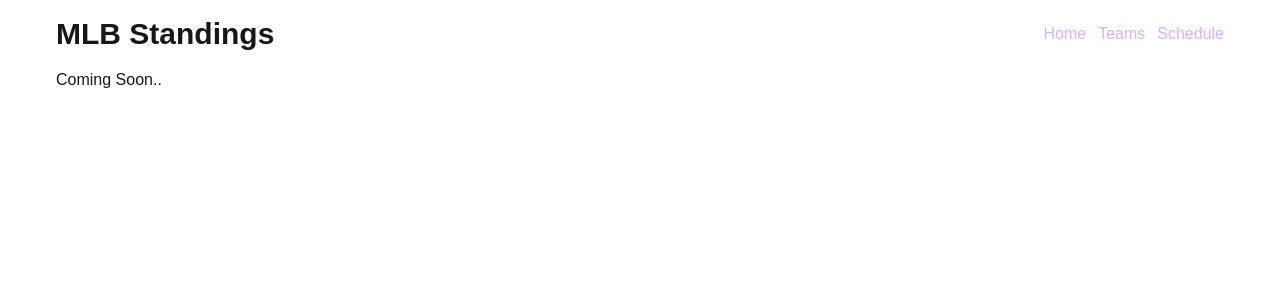
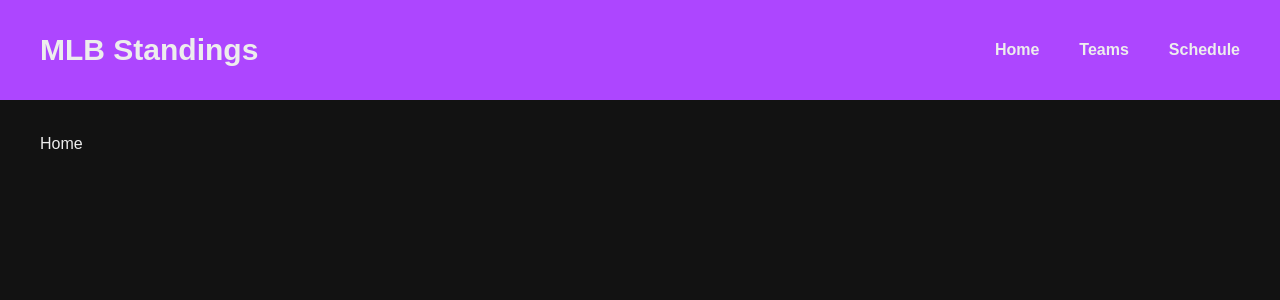
Before and after one commit to bjded/mlb-standings, a Next.js app: page / in a window 1280 px wide. Shown: the top 300 px of the page. Built offline with nearby package versions, Linux system fonts and the light colour scheme.

Commit message:
quick session - nav change, new component, need to plan architecture of project further

```diff
--- a/src/app/globals.css
+++ b/src/app/globals.css
@@ -1,8 +1,8 @@
 @import "tailwindcss";
 
 :root {
-  --background: #ffffff;
-  --foreground: #171717;
+  --background: #121212;
+  --foreground: #ededed;
 }
 
 @theme inline {
--- a/src/app/page.js
+++ b/src/app/page.js
@@ -1,28 +1,13 @@
 "use client";
 
-import { useEffect, useState } from "react";
-import { fetchTeams } from "@/utils/api";
 import NavBar from "@/components/NavBar";
-// import TeamCard from "@/components/TeamCard";
+import Row from "@/components/Row";
 
 export default function Home() {
-  // const [teams, setTeams] = useState([]);
-
-  // useEffect(() => {
-  //   const loadTeamData = async () => {
-  //     const teamData = await fetchTeams();
-  //     setTeams(teamData);
-  //   };
-
-  //   loadTeamData();
-  // }, []); // Empty array to only run once
-
   return (
     <div>
       <NavBar />
-      <div className="max-w-[1200px] m-auto grid grid-cols-1 lg:grid-cols-4 md:grid-cols-3 sm:grid-cols-2 justify-center items-center gap-2 pt-0 p-4 box-border">
-        <h1>Coming Soon..</h1>
-      </div>
+      <Row>Home</Row>
     </div>
   );
 }
--- a/src/app/schedule/page.js
+++ b/src/app/schedule/page.js
@@ -21,7 +21,7 @@ const SchedulePage = () => {
   return (
     <div>
       <NavBar />
-      <div className="max-w-[1200px] m-auto grid grid-cols-1 md:grid-cols-2 gap-3 pt-0 p-4">
+      <div className="max-w-[1200px] my-8 m-auto grid grid-cols-1 md:grid-cols-2 gap-3 px-8 box-content">
         {schedule.map((game) => (
           <div
             key={game.gamePk}
--- a/src/app/teams/page.js
+++ b/src/app/teams/page.js
@@ -36,7 +36,7 @@ export default function Home() {
   return (
     <div>
       <NavBar />
-      <div className="max-w-[1200px] m-auto grid grid-cols-1 lg:grid-cols-4 md:grid-cols-3 sm:grid-cols-2 justify-center items-center gap-3 pt-0 p-4 box-border">
+      <div className="max-w-[1200px] my-8 m-auto grid grid-cols-1 lg:grid-cols-4 md:grid-cols-3 sm:grid-cols-2 justify-center items-center gap-3 px-8 box-content">
         {teams.map((team) => (
           <TeamCard
             key={team.id}
--- a/src/components/NavBar.jsx
+++ b/src/components/NavBar.jsx
@@ -3,17 +3,17 @@ import Link from "next/link";
 
 const NavBar = () => {
   return (
-    <div>
-      <nav className="flex justify-between items-center flex-wrap gap-2 p-4 max-w-[1200px] m-auto box-border">
+    <div className="w-full bg-purple-500 p-8 box-border">
+      <nav className="max-w-[1200px] m-auto flex flex-wrap justify-between items-center">
         <h1 className="text-3xl font-bold">MLB Standings</h1>
-        <ul className="inline-flex gap-3">
-          <li className="text-purple-300">
+        <ul className="inline-flex gap-10 *:font-extrabold *:hover:opacity-75">
+          <li>
             <Link href="/">Home</Link>
           </li>
-          <li className="text-purple-300">
+          <li>
             <Link href="/teams">Teams</Link>
           </li>
-          <li className="text-purple-300">
+          <li>
             <Link href="/schedule">Schedule</Link>
           </li>
         </ul>
--- /dev/null
+++ b/src/components/Row.jsx
@@ -0,0 +1,9 @@
+import React from "react";
+
+const Row = ({ children }) => {
+  return (
+    <div className="max-w-[1200px] m-auto p-8 box-content">{children}</div>
+  );
+};
+
+export default Row;
```
